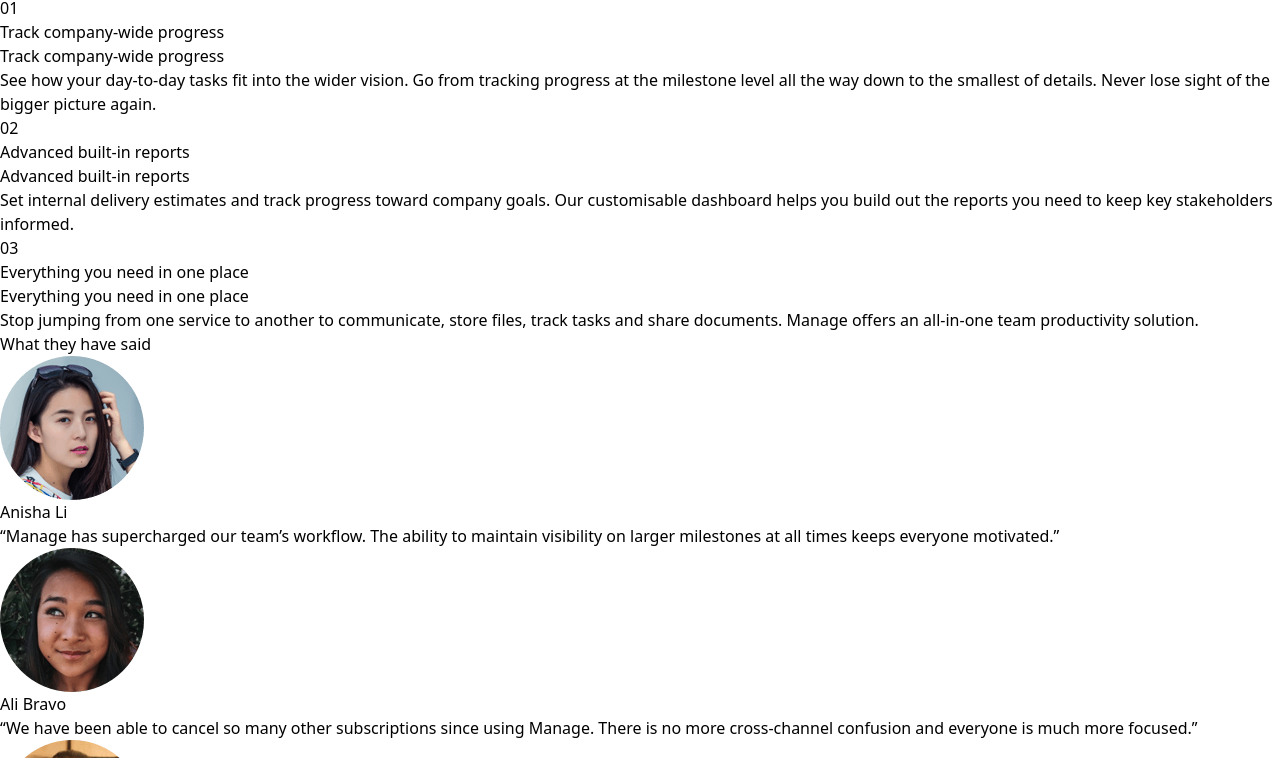
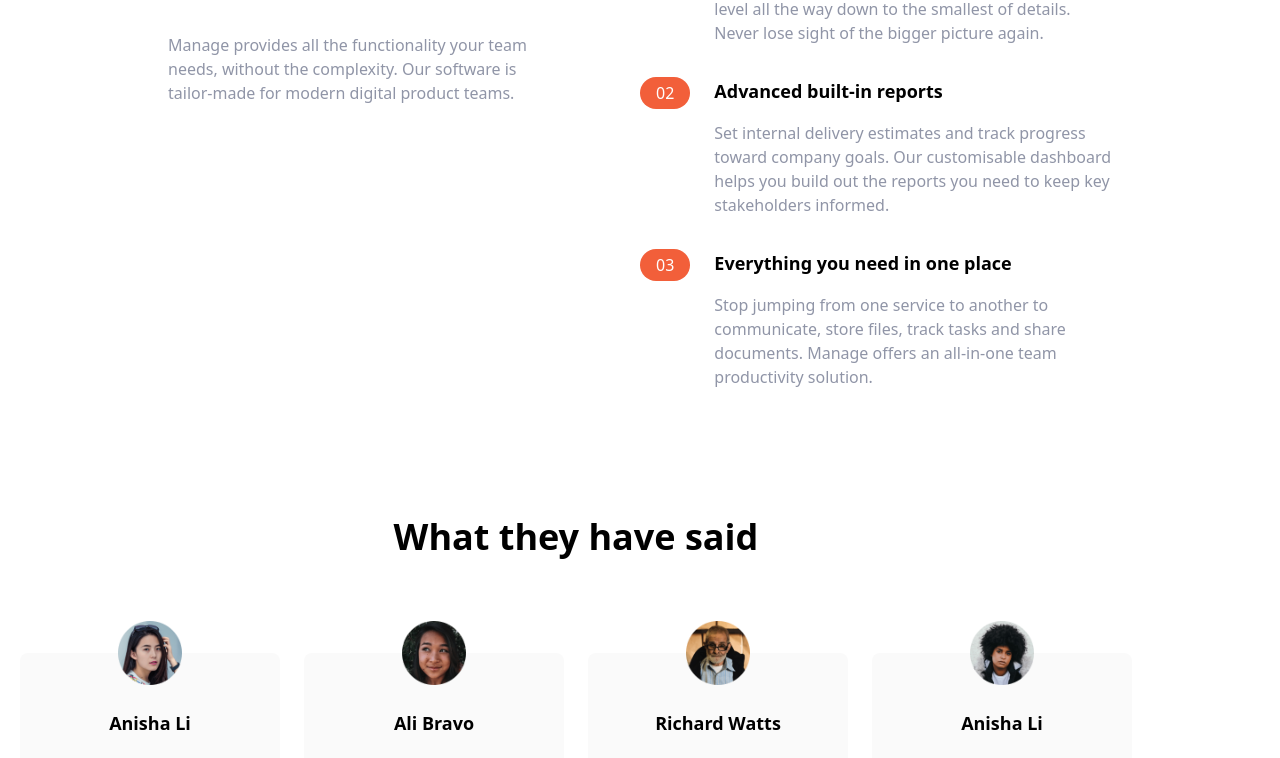
Before and after one commit to adnankhan1015/Manage-Landing-Page, a website: page public/index.html in a window 1280 px wide. Shown: the part 751-1509 px from the top of the page. Drawn offline with nearby package versions, Linux system fonts and the light colour scheme; files that its build step writes are made by us from their sources; files whose address does not match are found by name.

Commit message:
fix path

```diff
--- a/public/index.html
+++ b/public/index.html
@@ -7,7 +7,7 @@
     <title>Manage Landing page</title>
     <link rel="shortcut icon" href="img/favicon-32x32.png" type="image/x-icon">
 
-    <link rel="stylesheet" href="./css/main.css">
+    <link rel="stylesheet" href="../css/main.css">
 </head>
 
 <body>
@@ -371,7 +371,7 @@
         </div>
     </section>
 
-    <script src="./js/script.js"></script>
+    <script src="../js/script.js"></script>
 </body>
 
 </html>
```
